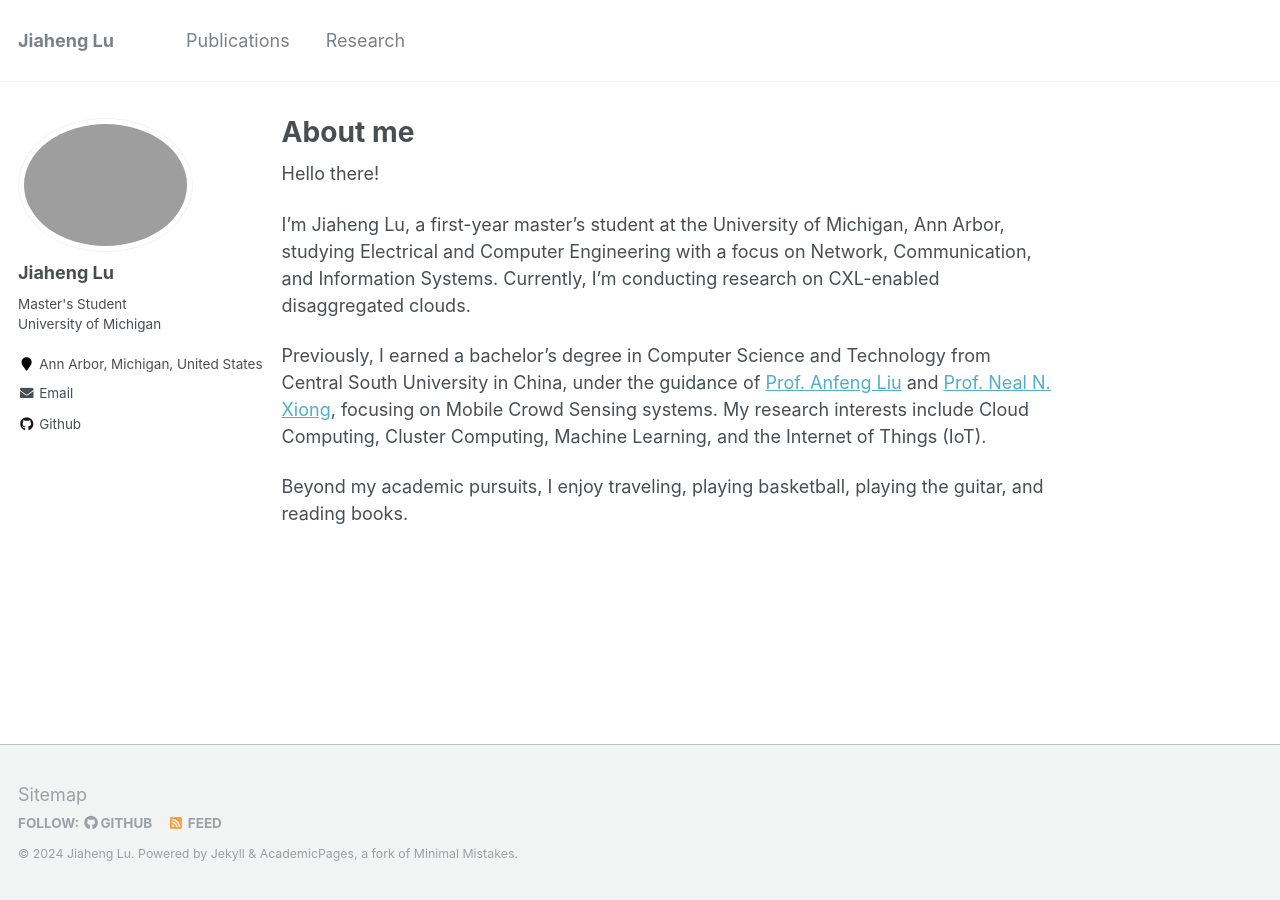
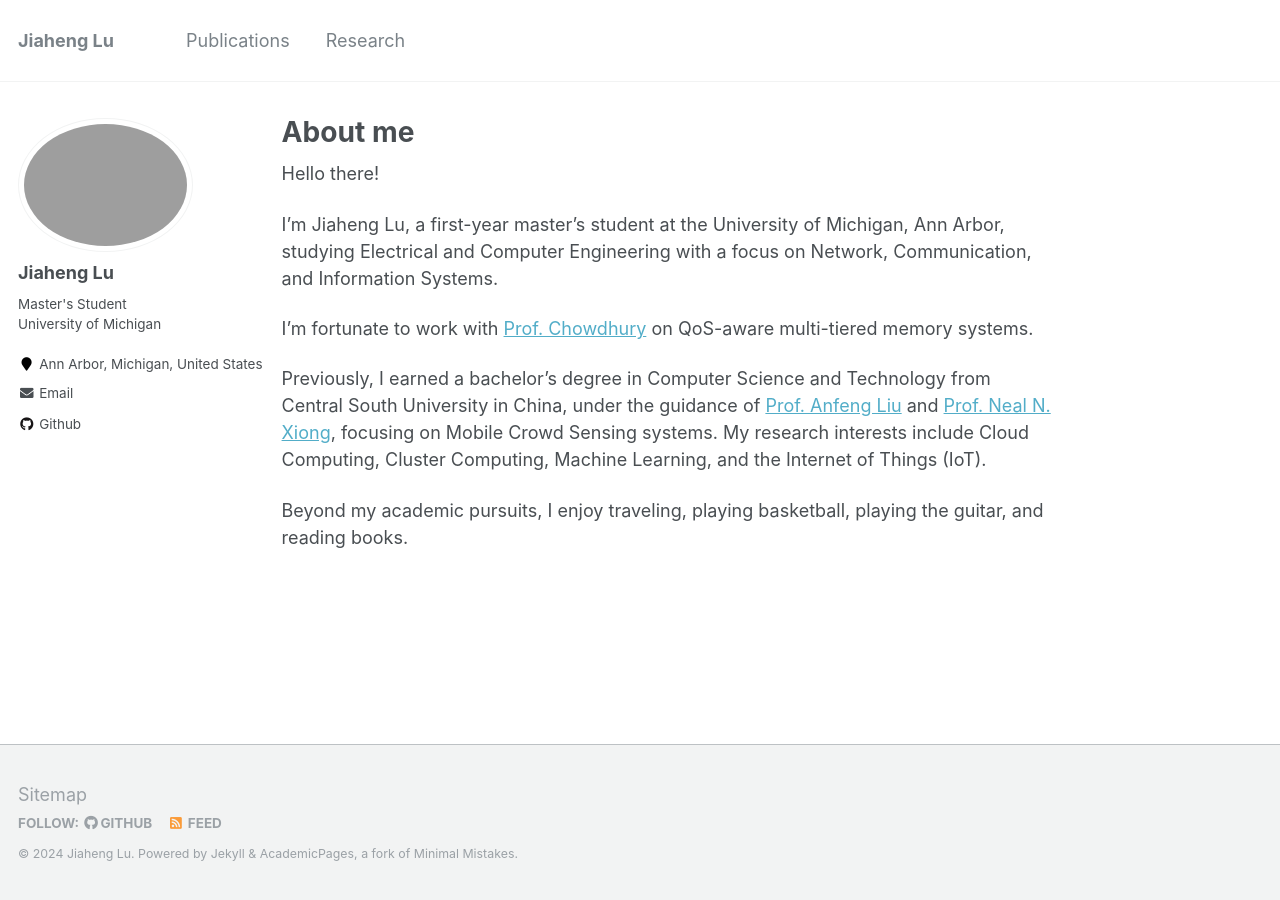
Before and after one commit to JhengLu/JhengLu.github.io, a Jekyll site: the page built from _pages/about.md, in a window 1280 px wide. Built offline with Jekyll 4.4.1, drawn with Linux system fonts in a browser that asks for light colours.

Commit message:
update about me

```diff
--- a/_pages/about.md
+++ b/_pages/about.md
@@ -10,7 +10,9 @@ redirect_from:
 
 Hello there!
 
-I'm Jiaheng Lu, a first-year master's student at the University of Michigan, Ann Arbor, studying Electrical and Computer Engineering with a focus on Network, Communication, and Information Systems. Currently, I'm conducting research on CXL-enabled disaggregated clouds.
+I'm Jiaheng Lu, a first-year master's student at the University of Michigan, Ann Arbor, studying Electrical and Computer Engineering with a focus on Network, Communication, and Information Systems.
+
+I'm fortunate to work with [Prof. Chowdhury](https://www.mosharaf.com/) on QoS-aware multi-tiered memory systems.
 
 Previously, I earned a bachelor's degree in Computer Science and Technology from Central South University in China, under the guidance of [Prof. Anfeng Liu](https://faculty.csu.edu.cn/liuanfeng/en/index.htm) and [Prof. Neal N. Xiong](https://srinfo.sulross.edu/fs/1448), focusing on Mobile Crowd Sensing systems. My research interests include Cloud Computing, Cluster Computing, Machine Learning, and the Internet of Things (IoT).
 
```
